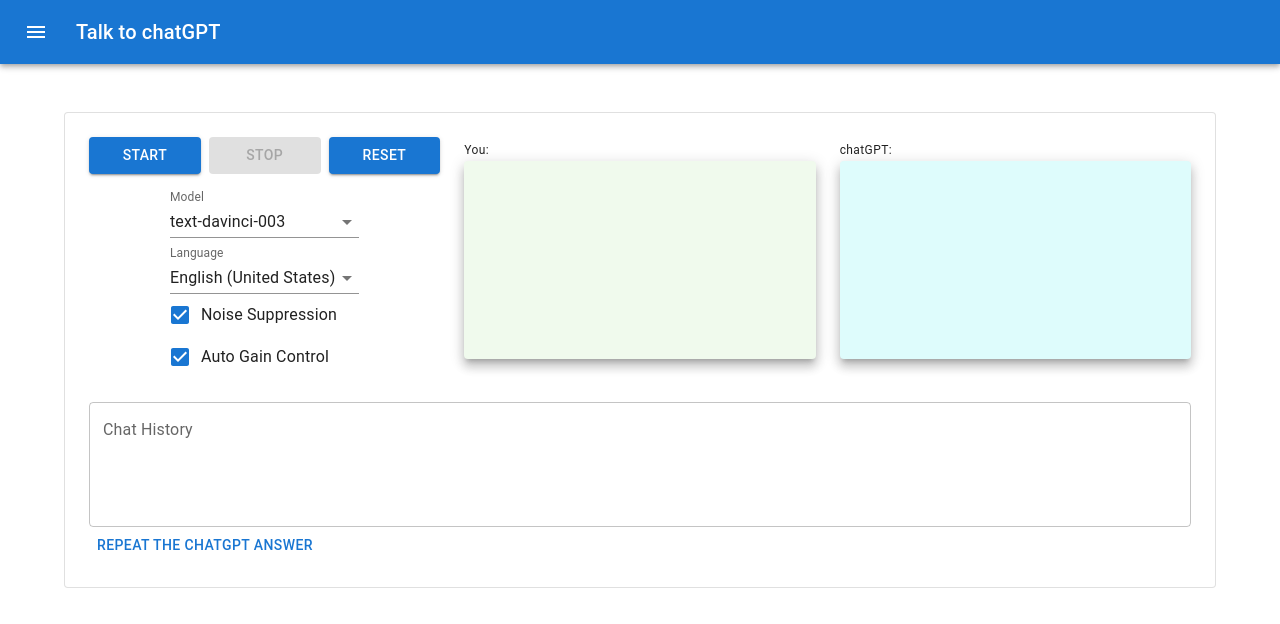
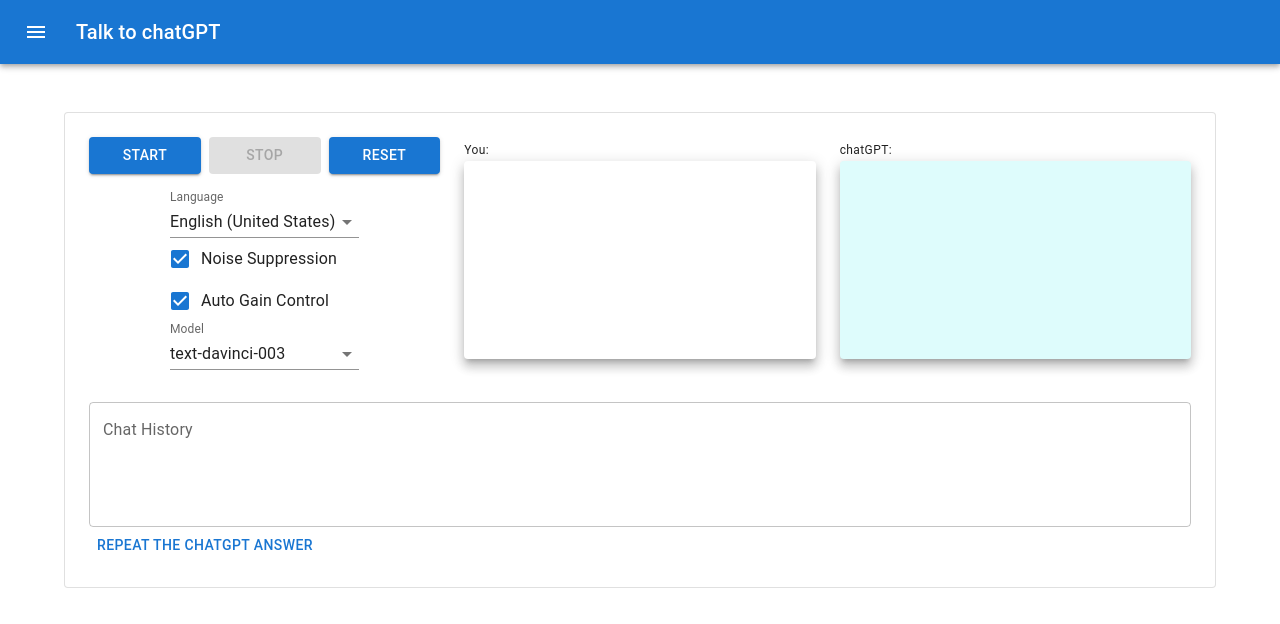
Before and after one commit to almandsky/echo-transcript, a React app: page /talkgpt in a window 1280 px wide. Shown: the top 624 px of the page. Built offline with nearby package versions, Linux system fonts and the light colour scheme.

Commit message:
more consistent layout (#16)
* more consistent layout

* more consistent layout

```diff
--- a/src/components/echotranscript/EchoTranscript.js
+++ b/src/components/echotranscript/EchoTranscript.js
@@ -14,6 +14,8 @@ import Grid from '@mui/material/Grid';
 import Paper from "@mui/material/Paper";
 import Slider from '@mui/material/Slider';
 import Stack from "@mui/material/Stack";
+import Typography from "@mui/material/Typography";
+
 
 import VolumeDown from "@mui/icons-material/VolumeDown";
 import VolumeOff from "@mui/icons-material/VolumeOff";
@@ -343,7 +345,7 @@ function EchoTranscript() {
         <Container component="main" sx={{ mb: 4 }}>
             <Paper variant="outlined" sx={{ my: { xs: 2, md: 6 }, p: { xs: 2, md: 3 } }}>
                 <Grid container spacing={3}>
-                    <Grid item xs={12} sm={6} sx={{ display: 'grid', gap: 2 }} id="controls">
+                    <Grid item xs={12} sm={4} sx={{ display: 'grid', gap: 2 }} id="controls">
                         <Box sx={{
                             display: 'grid',
                             gridTemplateColumns: 'repeat(3, 1fr)',
@@ -396,7 +398,8 @@ function EchoTranscript() {
                             </FormControl>
                         </Box>
                     </Grid>
-                    <Grid item xs={12} sm={6}>
+                    <Grid item xs={12} sm={8}>
+                        <Typography variant="caption">You:</Typography>
                         <Card raised sx={{
                             p: 2
                         }}><pre id="transcript-div" className={thinking ? 'thinking' : ''}></pre></Card>
--- a/src/components/talkgpt/TalkGPT.js
+++ b/src/components/talkgpt/TalkGPT.js
@@ -461,22 +461,6 @@ function TalkGPT() {
 
                         <Box align="center">
                             <FormControl component="fieldset" variant="standard" align='left'>
-                                <FormControl variant="standard" sx={{ mb: 1 }}>
-                                    <InputLabel id="model-select-label" variant="standard">Model</InputLabel>
-                                    <Select
-                                        labelId="model-select-label"
-                                        id="model-select"
-                                        label="Model"
-                                        onChange={handleModelChange}
-                                        disabled={playing}
-                                        value={model}
-                                    >
-                                        <MenuItem value="text-ada-001">text-ada-001</MenuItem>
-                                        <MenuItem value="text-babbage-001">text-babbage-001</MenuItem>
-                                        <MenuItem value="text-curie-001">text-curie-001</MenuItem>
-                                        <MenuItem value="text-davinci-003">text-davinci-003</MenuItem>
-                                    </Select>
-                                </FormControl>
                                 <FormControl variant="standard">
                                     <LanguageSelect
                                         onChange={handleLanguageChange}
@@ -500,12 +484,28 @@ function TalkGPT() {
                                         disabled={playing}
                                     />
                                 </FormGroup>
+                                <FormControl variant="standard" sx={{ mb: 1 }}>
+                                    <InputLabel id="model-select-label" variant="standard">Model</InputLabel>
+                                    <Select
+                                        labelId="model-select-label"
+                                        id="model-select"
+                                        label="Model"
+                                        onChange={handleModelChange}
+                                        disabled={playing}
+                                        value={model}
+                                    >
+                                        <MenuItem value="text-ada-001">text-ada-001</MenuItem>
+                                        <MenuItem value="text-babbage-001">text-babbage-001</MenuItem>
+                                        <MenuItem value="text-curie-001">text-curie-001</MenuItem>
+                                        <MenuItem value="text-davinci-003">text-davinci-003</MenuItem>
+                                    </Select>
+                                </FormControl>
                             </FormControl>
                         </Box>
                     </Grid>
                     <Grid item xs={12} sm={4}>
                         <Typography variant="caption">You:</Typography>
-                        <Card raised sx={{ p: 2, bgcolor: '#f0faed' }}><pre id="transcript-div" className={thinking ? 'thinking' : ''}></pre></Card>
+                        <Card raised sx={{ p: 2 }}><pre id="transcript-div" className={thinking ? 'thinking' : ''}></pre></Card>
                     </Grid>
                     <Grid item xs={12} sm={4}>
                         <Typography variant="caption">chatGPT:</Typography>
```
